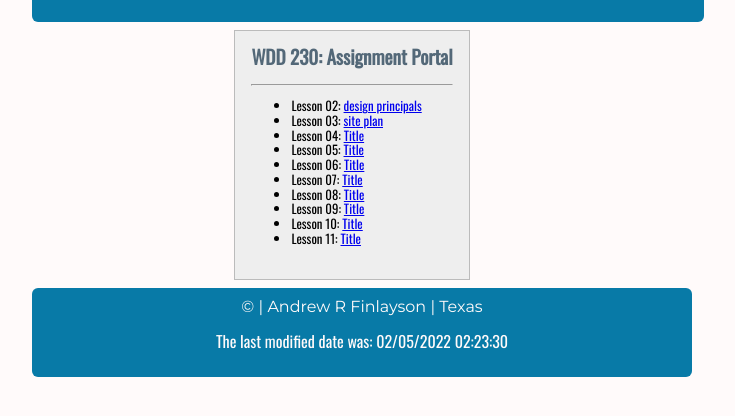
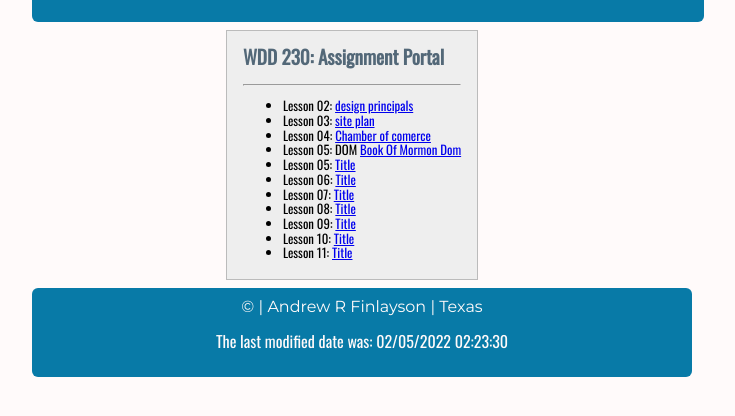
Before and after one commit to OGlurch/wdd230, a plain HTML site: page index.html in a window 1280 px wide. Shown: the part 156-572 px from the top of the page, without its empty margins (288-1023 px from the left). Drawn offline with nearby package versions, Linux system fonts and the light colour scheme; files that its build step writes are made by us from their sources.

Commit message:
lesson 5

```diff
--- a/index.html
+++ b/index.html
@@ -29,7 +29,8 @@
             <ul>
                <li>Lesson 02: <a href="week2/design_principals.html">design principals</a></li>
                <li>Lesson 03: <a href="week 3/index.html">site plan</a></li>
-               <li>Lesson 04: <a href="week4/index.html">Title</a></li>
+               <li>Lesson 04: <a href="week4/index.html">Chamber of comerce</a></li>
+               <li>Lesson 05: DOM <a href="DOMW5/DOM.html">Book Of Mormon Dom</a></li>
                <li>Lesson 05: <a href="#">Title</a></li>
                <li>Lesson 06: <a href="#">Title</a></li>
                <li>Lesson 07: <a href="#">Title</a></li>
```
